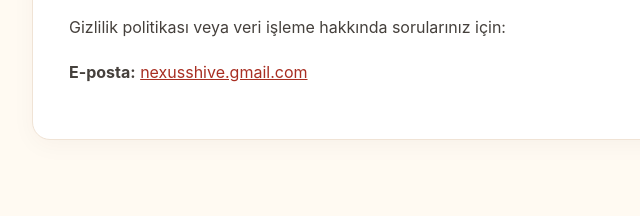
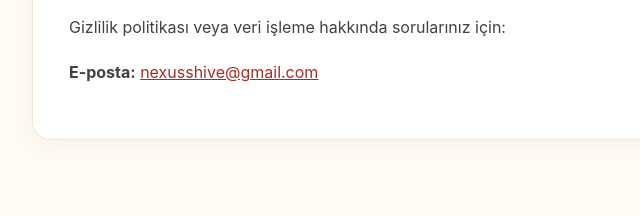
Before and after one commit to koremir/onemiinute-privacy, a plain HTML site: page index.html in a window 1280 px wide. Shown: the part 10901-11117 px from the top of the page, 201-841 px from the left. Drawn offline with Linux system fonts and the light colour scheme.

Commit message:
Update index.html

```diff
--- a/index.html
+++ b/index.html
@@ -885,7 +885,7 @@
   <p>
     <strong>E-posta:</strong>
     <a href="mailto:nexusshive.gmail.com">
-      nexusshive.gmail.com
+      nexusshive@gmail.com
     </a>
   </p>
 
```
